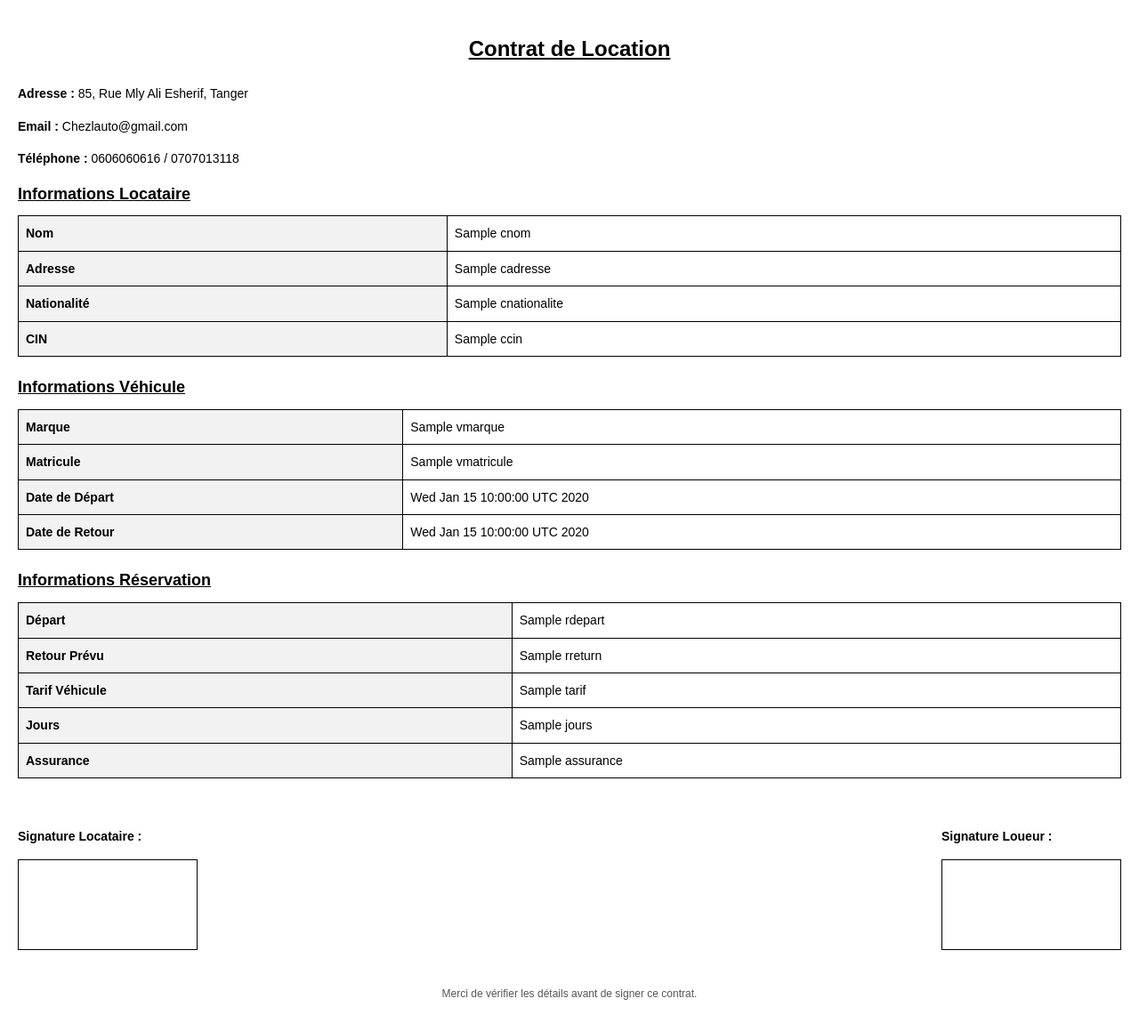
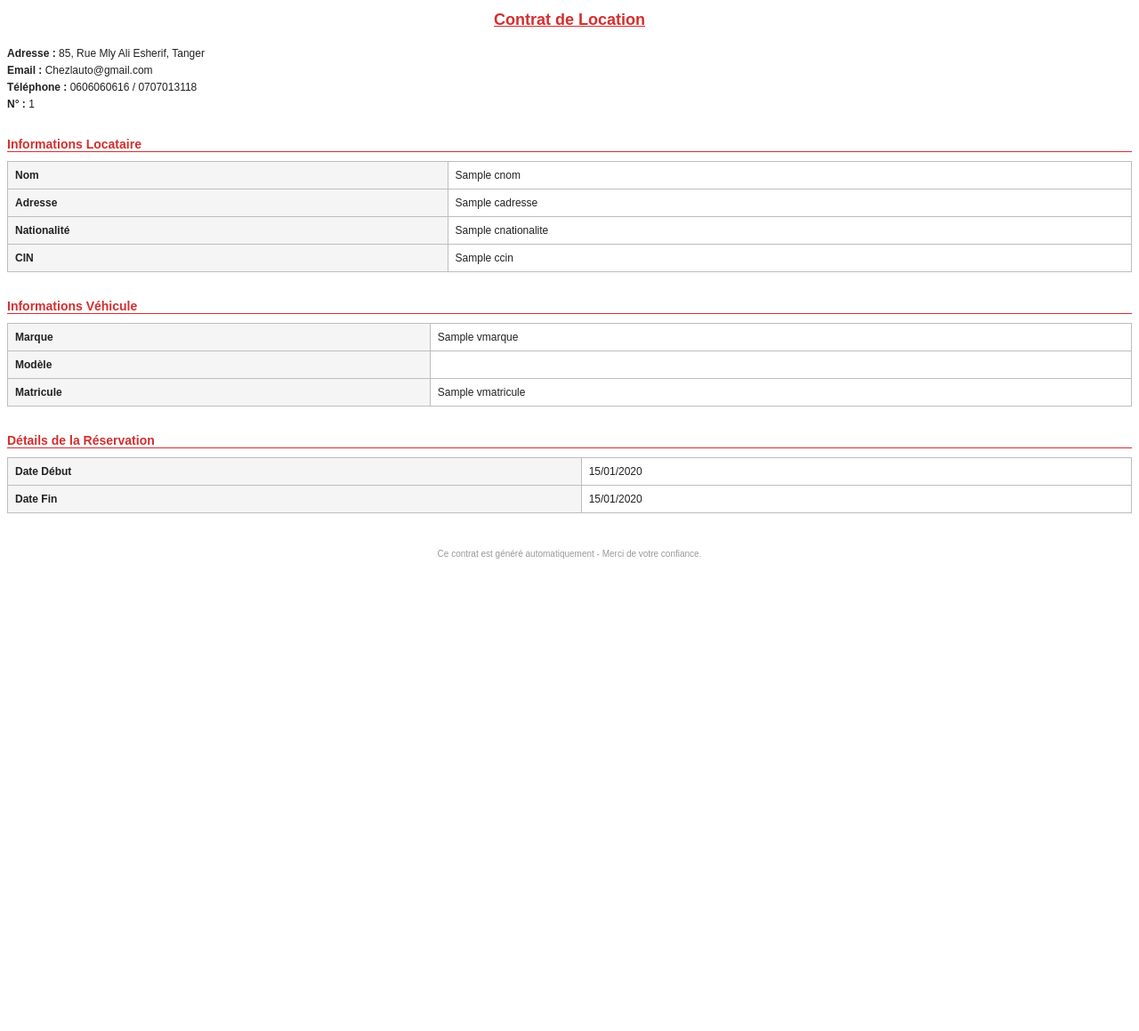
Before and after one commit to Zakariae-Assabiri/Renting_car_Backend, a Spring app: template src/main/resources/templates/Contract.html in a window 1280 px wide. Shown: the whole page at 89% size. After the commit the page ends 628 px from the top, so only its background shows below. Run offline with Thymeleaf, Linux system fonts and the light colour scheme; the template is opened without the code that fills it: most values are stand-ins (such as "Sample title", 1, 10 or a date in 2020); data that the repository does not hold is empty; some of the project's set-up classes (security, data sources, template engines, error pages and the like) are left out, and stand-ins take their place.

Commit message:
Mise en place du service et logique de generation de contrat

```diff
--- a/src/main/resources/templates/Contract.html
+++ b/src/main/resources/templates/Contract.html
@@ -4,170 +4,120 @@
     <meta charset="UTF-8" />
     <title>Contrat de Location</title>
     <style>
-        /* Styles de base pour le contrat */
+        @page {
+            size: A4;
+            margin: 20mm 15mm;
+        }
         body {
             font-family: Arial, sans-serif;
-            font-size: 14px;
-            line-height: 1.6;
-            margin: 0;
-            padding: 20px;
+            color: #212121;
+            background: #FFFFFF;
+            font-size: 12px;
         }
-
         h1 {
             text-align: center;
-            font-size: 24px;
-            margin-bottom: 20px;
+            font-size: 18px;
+            color: #D32F2F;
             text-decoration: underline;
-        }
-
-        .section {
             margin-bottom: 20px;
         }
-
-        .section-title {
-            font-size: 18px;
-            font-weight: bold;
+        h2 {
+            font-size: 14px;
+            color: #D32F2F;
+            border-bottom: 1px solid #D32F2F;
+            margin-top: 30px;
             margin-bottom: 10px;
-            text-decoration: underline;
         }
-
+        p {
+            margin: 5px 0;
+        }
+        strong {
+            color: #212121;
+        }
         table {
             width: 100%;
             border-collapse: collapse;
+            margin-top: 10px;
             margin-bottom: 20px;
         }
-
-        table th, table td {
-            border: 1px solid #000;
+        th, td {
+            border: 1px solid #BDBDBD;
             padding: 8px;
             text-align: left;
         }
-
-        table th {
-            background-color: #f2f2f2;
-            font-weight: bold;
+        th {
+            background: #F5F5F5;
+            color: #212121;
         }
-
-        .signature-section {
-            display: flex;
-            justify-content: space-between;
+        .footer {
             margin-top: 40px;
-        }
-
-        .signature-box {
-            border: 1px solid #000;
-            height: 100px;
-            width: 200px;
-            margin-top: 10px;
-        }
-
-        .footer {
+            font-size: 10px;
             text-align: center;
-            margin-top: 40px;
-            font-size: 12px;
-            color: #555;
+            color: #999;
         }
     </style>
 </head>
 <body>
-    <div class="container">
-        <!-- En-tête du contrat -->
-        <div class="header">
+
 <h1>Contrat de Location</h1>
+
 <p><strong>Adresse :</strong> 85, Rue Mly Ali Esherif, Tanger</p>
 <p><strong>Email :</strong> Chezlauto@gmail.com</p>
 <p><strong>Téléphone :</strong> 0606060616 / 0707013118</p>
-        </div>
+<p><strong>N° :</strong> <span th:text="${id}"></span></p>
 
-        <!-- Informations Locataire -->
-        <div class="section">
-            <div class="section-title">Informations Locataire</div>
+
+<h2>Informations Locataire</h2>
 <table>
     <tr>
         <th>Nom</th>
-                    <td><span th:text="${cnom}">Ahmed</span></td>
+        <td th:text="${cnom}"></td>
     </tr>
     <tr>
         <th>Adresse</th>
-                    <td><span th:text="${cadresse}">18, Rue Lafan</span></td>
+        <td th:text="${cadresse}"></td>
     </tr>
     <tr>
         <th>Nationalité</th>
-                    <td><span th:text="${cnationalite}">Marocain</span></td>
+        <td th:text="${cnationalite}"></td>
     </tr>
     <tr>
         <th>CIN</th>
-                    <td><span th:text="${ccin}">K163763</span></td>
+        <td th:text="${ccin}"></td>
     </tr>
 </table>
-        </div>
 
-        <!-- Informations Véhicule -->
-        <div class="section">
-            <div class="section-title">Informations Véhicule</div>
+<h2>Informations Véhicule</h2>
 <table>
     <tr>
         <th>Marque</th>
-                    <td><span th:text="${vmarque}">Dacia</span></td>
+        <td th:text="${vmarque}"></td>
+    </tr>
+    <tr>
+        <th>Modèle</th>
+        <td></td>
     </tr>
     <tr>
         <th>Matricule</th>
-                    <td><span th:text="${vmatricule}">40-B-4123</span></td>
+        <td th:text="${vmatricule}"></td>
+    </tr>
+</table>
+
+<h2>Détails de la Réservation</h2>
+<table>
+    <tr>
+        <th>Date Début</th>
+        <td th:text="${#dates.format(vdepart, 'dd/MM/yyyy')}"></td>
     </tr>
     <tr>
-                    <th>Date de Départ</th>
-                    <td><span th:text="${vdepart}">2025-07-15T10:00</span></td>
-                </tr>
-                <tr>
-                    <th>Date de Retour</th>
-                    <td><span th:text="${vrendre}">2025-07-22T10:00</span></td>
+        <th>Date Fin</th>
+        <td th:text="${#dates.format(vrendre, 'dd/MM/yyyy')}"></td>
     </tr>
 </table>
+
+<div class="footer">
+    Ce contrat est généré automatiquement - Merci de votre confiance.
 </div>
 
-        <!-- Informations Réservation -->
-        <div class="section">
-            <div class="section-title">Informations Réservation</div>
-            <table>
-                <tr>
-                    <th>Départ</th>
-                    <td><span th:text="${rdepart}">2025-07-15T10:00</span></td>
-                </tr>
-                <tr>
-                    <th>Retour Prévu</th>
-                    <td><span th:text="${rreturn}">2025-07-22T10:00</span></td>
-                </tr>
-                <tr>
-                    <th>Tarif Véhicule</th>
-                    <td><span th:text="${tarif}">500 MAD/jour</span></td>
-                </tr>
-                <tr>
-                    <th>Jours</th>
-                    <td><span th:text="${jours}">7</span></td>
-                </tr>
-                <tr>
-                    <th>Assurance</th>
-                    <td><span th:text="${assurance}">Oui</span></td>
-                </tr>
-            </table>
-        </div>
-
-        <!-- Signature Section -->
-        <div class="signature-section">
-            <div>
-                <p><strong>Signature Locataire :</strong></p>
-                <div class="signature-box"></div>
-            </div>
-            <div>
-                <p><strong>Signature Loueur :</strong></p>
-                <div class="signature-box"></div>
-            </div>
-        </div>
-
-        <!-- Footer -->
-        <div class="footer">
-            <p>Merci de vérifier les détails avant de signer ce contrat.</p>
-        </div>
-    </div>
 </body>
 </html>
```
Also changed, not shown: src/main/java/Car/project/Services/ContratService.java (+7 -3 lines). Lines whose indentation alone changed are shown as unchanged.
